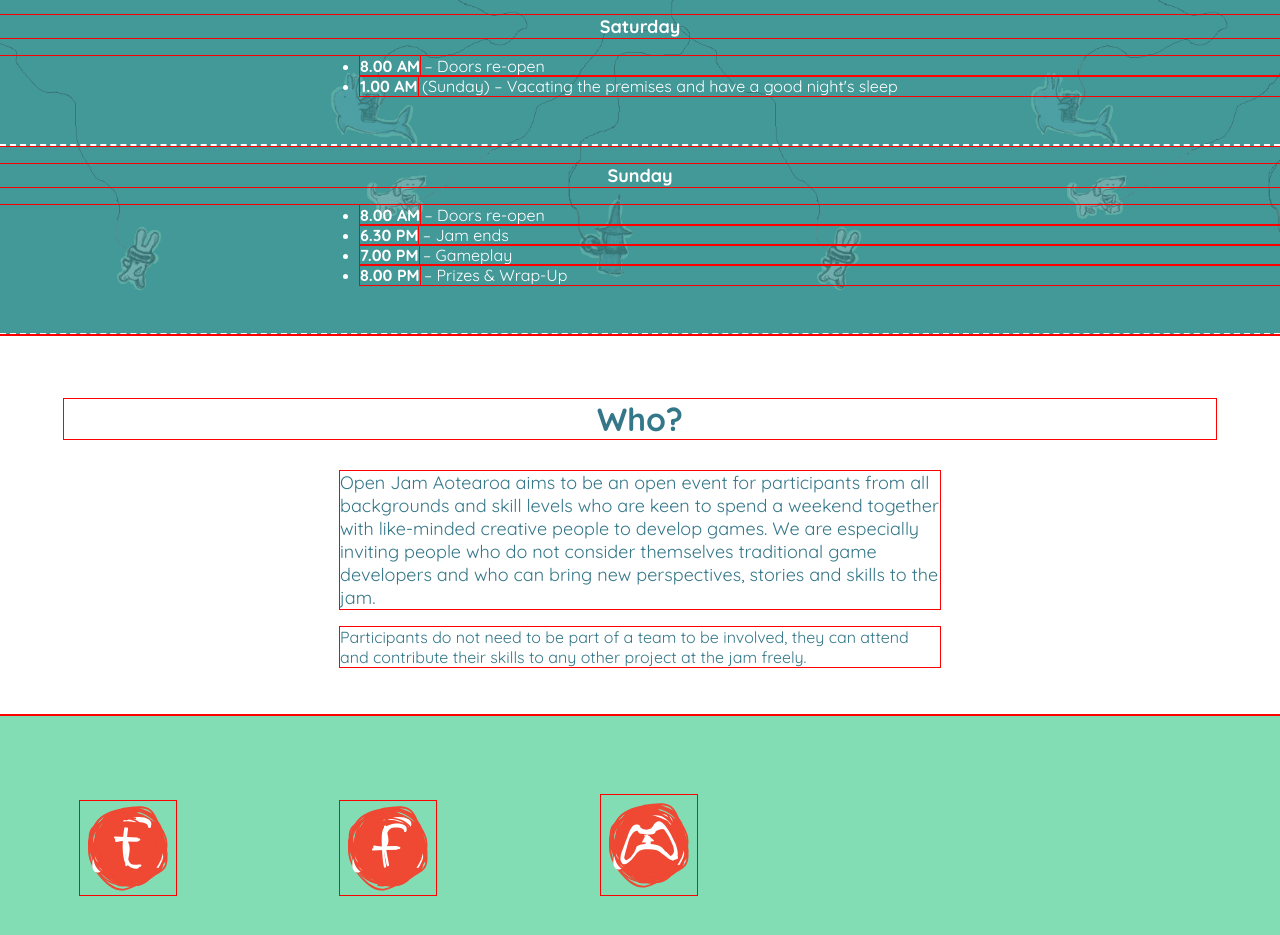
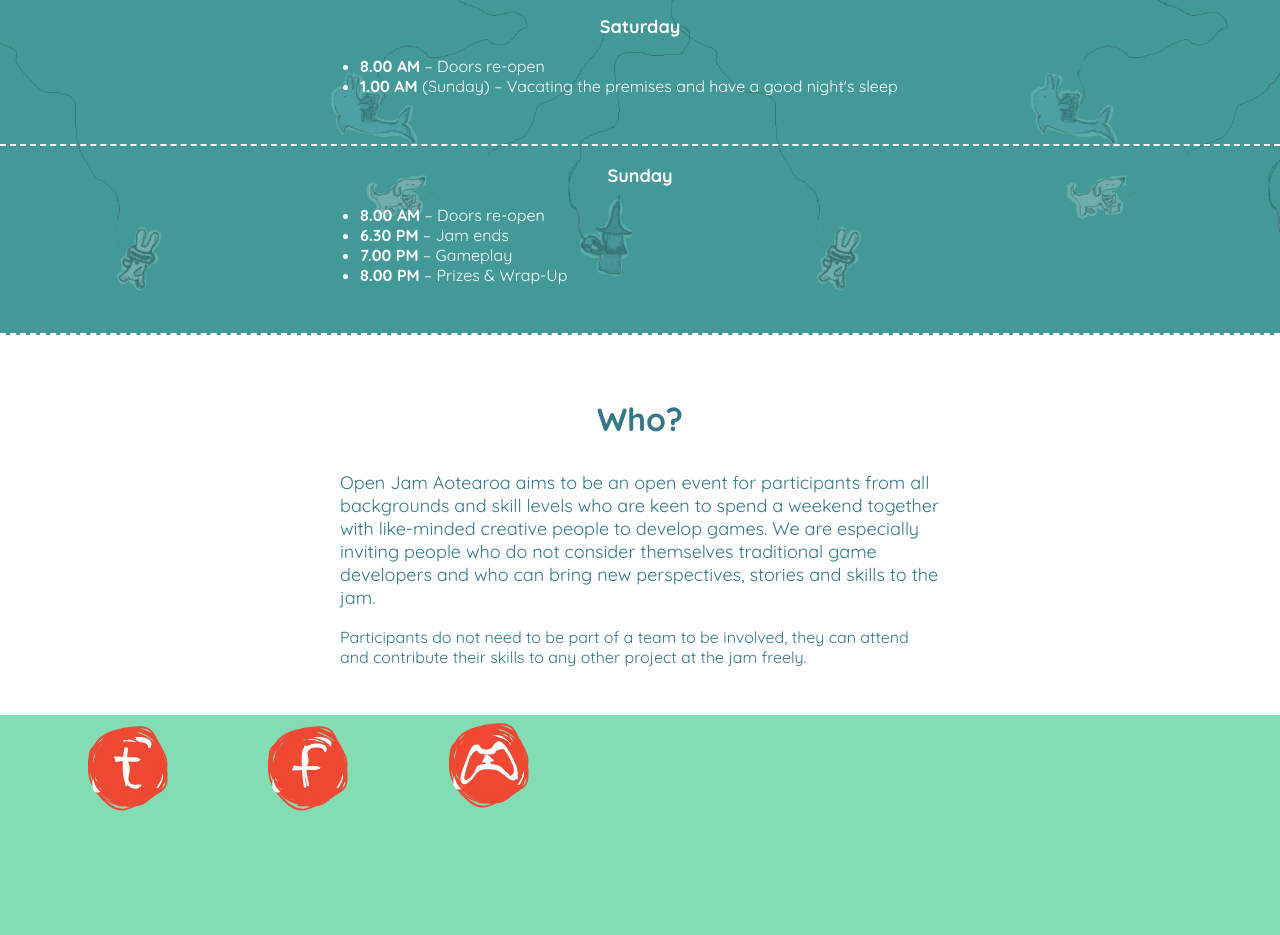
Before and after one commit to maggie-mp/289.101, a plain HTML site: page Week 3/openjam/index.html in a window 1280 px wide. Shown: the part 2778-3713 px from the top of the page. After the commit the page ends 3597 px from the top, so only its background shows below. Drawn offline with Linux system fonts and the light colour scheme; files whose address does not match are found by name.

Commit message:
wip
just final touch ups with s-logos and icons

```diff
--- a/Week 3/openjam/screen.css
+++ b/Week 3/openjam/screen.css
@@ -1,9 +1,9 @@
 @import url('https://fonts.googleapis.com/css?family=Quicksand:400,700');
 
 
-
+/*
  *{ outline: 1px solid red; }
-
+*/
 
 
 body {
@@ -238,5 +238,5 @@ body {
     background-position: center;
     max-width: 5%;
     height: 5%;
-    margin: 5em;
+    margin-left: 5em;
 }
```
Also changed, not shown: 3 other files.
